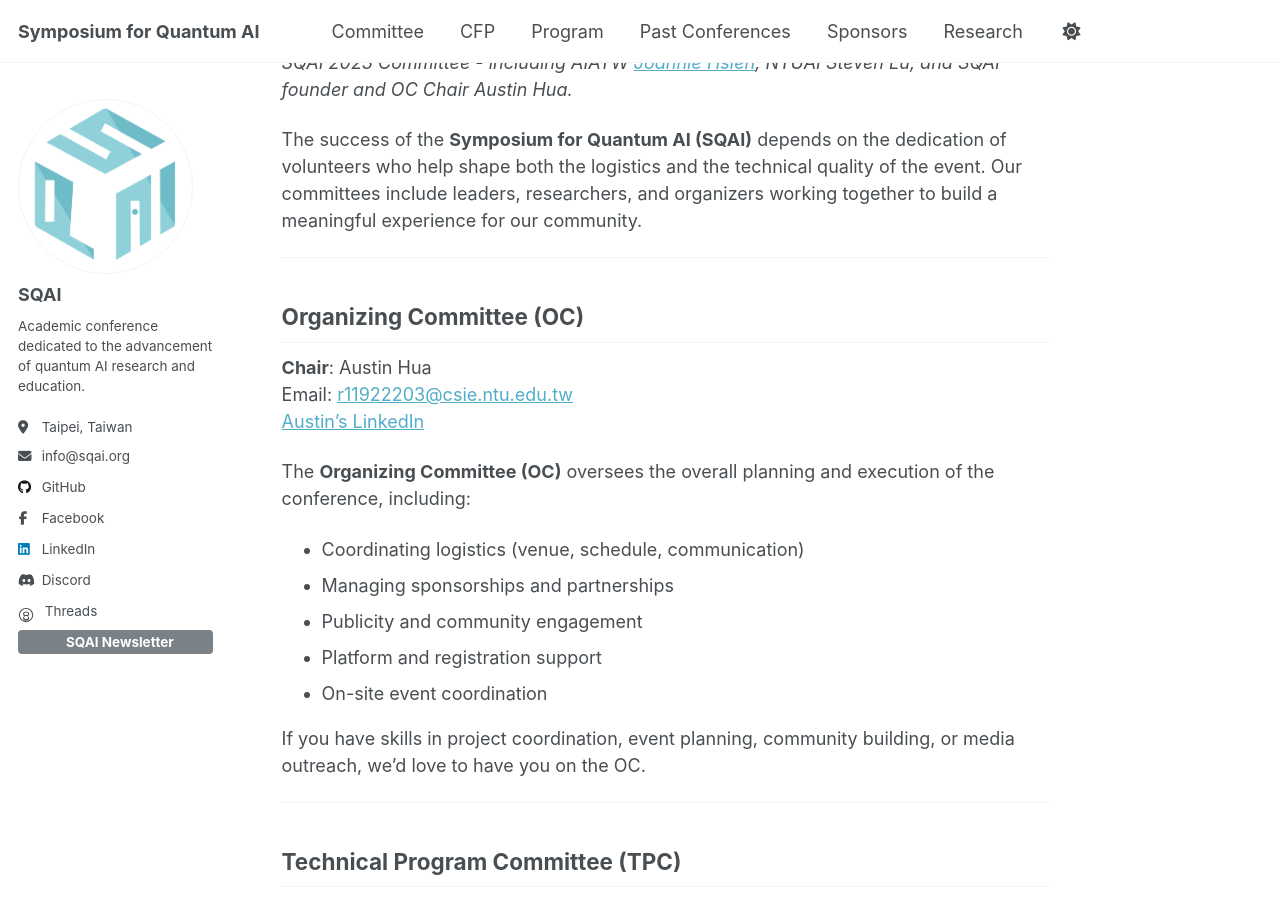
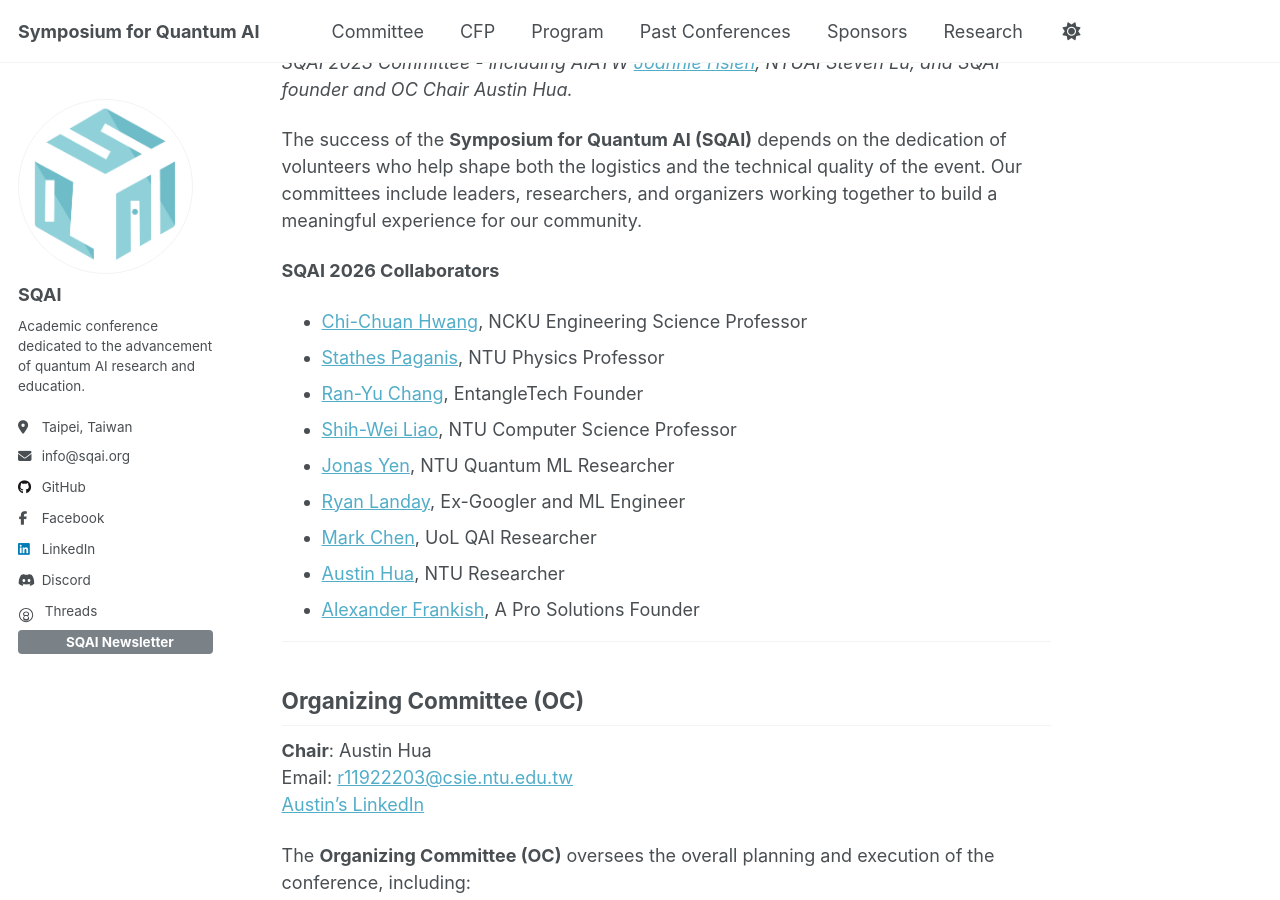
Before and after one commit to danielqnow/QuantumIntelligenceSociety.github.io, a Jekyll site: the page built from _pages/committee.md, in a window 1280 px wide and 900 px high, scrolled down 466 px. Built offline with Jekyll 4.4.1, drawn with Linux system fonts in a browser that asks for light colours; comment, search, counter and statistics services are not loaded.

Commit message:
Add SQAI 2026 Collaborators

```diff
--- a/_pages/committee.md
+++ b/_pages/committee.md
@@ -8,6 +8,17 @@ author_profile: true
 *SQAI 2023 Committee - including AIATW [Joannie Hsieh](https://www.facebook.com/joanniehsieh), NTUAI Steven Lu, and SQAI founder and OC Chair Austin Hua.*
 
 The success of the **Symposium for Quantum AI (SQAI)** depends on the dedication of volunteers who help shape both the logistics and the technical quality of the event. Our committees include leaders, researchers, and organizers working together to build a meaningful experience for our community.
+
+**SQAI 2026 Collaborators**
+- [Chi-Chuan Hwang](https://researchoutput.ncku.edu.tw/en/persons/chi-chuan-hwang), NCKU Engineering Science Professor
+- [Stathes Paganis](https://www.phys.ntu.edu.tw/enphysics/paganis.html), NTU Physics Professor
+- [Ran-Yu Chang](https://www.linkedin.com/in/ran-yu-chang-72a1041b6/), EntangleTech Founder
+- [Shih-Wei Liao](https://ieeexplore.ieee.org/author/37086846354), NTU Computer Science Professor
+- [Jonas Yen](https://www.facebook.com/profile.php?id=100001078614941), NTU Quantum ML Researcher
+- [Ryan Landay](https://www.linkedin.com/in/rlanday/), Ex-Googler and ML Engineer
+- [Mark Chen](https://www.linkedin.com/in/mark-chen-next/), UoL QAI Researcher
+- [Austin Hua](https://www.linkedin.com/in/austin-hua/), NTU Researcher
+- [Alexander Frankish](https://www.linkedin.com/in/alexander-frankish/), A Pro Solutions Founder
 
 ---
 
```
